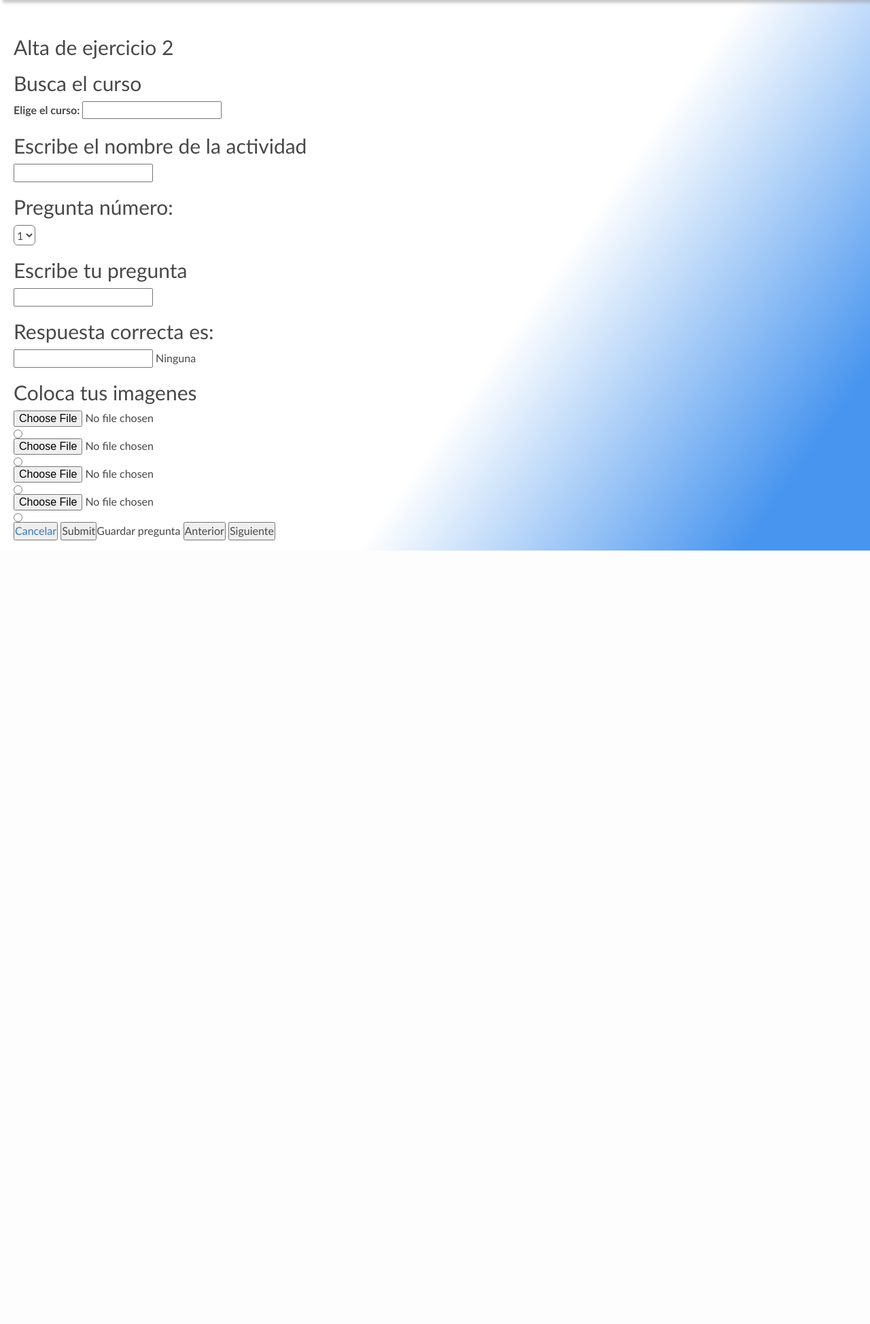
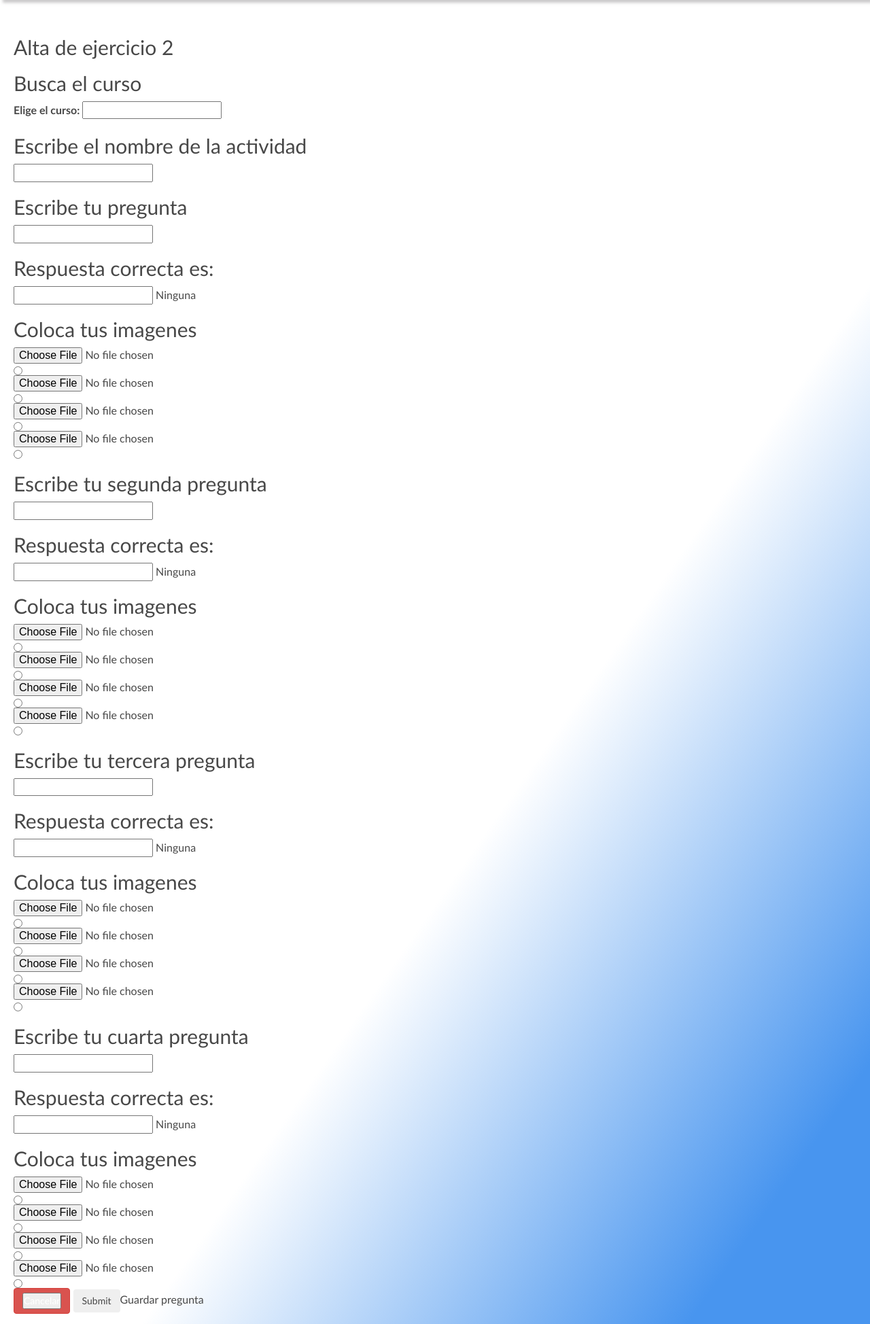
Before and after one commit to david7ello/Refconap, a PHP site: page /altaEjercicio2.php in a window 1280 px wide. Shown: the part 51-1999 px from the top of the page at 68% size. Before the commit the page ends 861 px from the top, so only its background shows below. Run offline with PHP 8.4, Linux system fonts and the light colour scheme; the visitor is signed in with stand-in values (Sample User, id 1); data that the repository does not hold is empty; some libraries are stand-ins or nearby versions.

Commit message:
01_Alta_Ejericio2

```diff
--- a/altaEjercicio2.php
+++ b/altaEjercicio2.php
@@ -35,8 +35,19 @@ include("menu.php")
 
     function darValorCorrecta(event){
         valorCorrecto=event.target.value;
-        span = document.getElementById("respuestaCorrectaMostrada");
-        input = document.getElementById("inputRespuestaCorrecta");
+        if (event.target.name==="opcionPregunta1"){
+            span = document.getElementById("respuestaCorrectaMostrada1");
+            input = document.getElementById("inputRespuestaCorrecta1");
+        }else if (event.target.name==="opcionPregunta2"){
+            span = document.getElementById("respuestaCorrectaMostrada2");
+            input = document.getElementById("inputRespuestaCorrecta2");
+        }else if (event.target.name==="opcionPregunta3"){
+            span = document.getElementById("respuestaCorrectaMostrada3");
+            input = document.getElementById("inputRespuestaCorrecta3");
+        }else if (event.target.name==="opcionPregunta4"){
+            span = document.getElementById("respuestaCorrectaMostrada4");
+            input = document.getElementById("inputRespuestaCorrecta4")
+        }
         txt = document.createTextNode(valorCorrecto);
         span.textContent =""
         span.appendChild(txt);
@@ -64,76 +75,18 @@ include("menu.php")
       <h2>Escribe el nombre de la actividad</h2>
       <input id="actividad" name="actividad" type="text" required/>
 
+      <?php include('altaPregunta1Ejercicio2.php');
+            include('altaPregunta2Ejercicio2.php');
+            include('altaPregunta3Ejercicio2.php');
+            include('altaPregunta4Ejercicio2.php')
+            ?>
 
-
-      <h2>Pregunta número:</h2>
-
-        <select id="numeroPregunta" name="numeroPregunta">
-        <option>1</option>
-        <option>2</option>
-        <option>3</option>
-        <option>4</option>
-        </select>
-
-      <h2>Escribe tu pregunta</h2>
-      <input id="pregunta" name="pregunta" type="text" required/>
-
-      <h2>Respuesta correcta es:</h2>
-      <input id="inputRespuestaCorrecta" name="inputRespuestaCorrecta" class="" required/>
-      <span id="respuestaCorrectaMostrada" name="respuestaCorrectaMostrada">Ninguna</span>
-
-      <h2>Coloca tus imagenes</h2>
-      <div class="inputs">
-        <input id="imagenOpcionA" name="file1" type="file" accept=".jpg" required/>
-        <input
-          id="opcionA"
-          name="cambioCheck"
-          type="radio"
-          value="A"
-          onclick="darValorCorrecta(event)"
-        />
-      </div>
-
-      <div class="inputs">
-        <input id="imagenOpcionB" name="file2" type="file" accept=".jpg"required />
-        <input
-          id="opcionB"
-          name="cambioCheck"
-          type="radio"
-          value="B"
-          onclick="darValorCorrecta(event)"
-        />
-      </div>
-
-      <div class="inputs">
-        <input id="imagenOpcionC" name="file3" type="file" accept=".jpg" required />
-        <input
-          id="opcionC"
-          name="cambioCheck"
-          type="radio"
-          value="C"
-          onclick="darValorCorrecta(event)"
-        />
-      </div>
-
-      <div class="inputs">
-        <input id="imagenOpcionD" name="file4" type="file" accept=".jpg" required/>
-        <input
-          id="opcionD"
-          name="cambioCheck"
-          type="radio"
-          value="D"
-          onclick="darValorCorrecta(event)"
-        />
-      </div>
-
-      <div class="siguiente">
-        <a href="ejercicioDos.php">
+      <div class="btn_cancelar">
+        <a class="btn btn-danger" href="ejercicioDos.php">
         <button>Cancelar</button>
         </a>
-        <input type="submit" name="btn_guardarPregunta">Guardar pregunta</input>
-        <button> Anterior</button>
-        <button> Siguiente</button>
+        <input class="btn btn-sucess" type="submit" name="btn_guardarPregunta">Guardar pregunta</input>
+
       </div>
 </form>
 
--- /dev/null
+++ b/altaPregunta1Ejercicio2.php
@@ -0,0 +1,52 @@
+
+<h2>Escribe tu pregunta</h2>
+      <input id="pregunta" name="pregunta1" type="text" required/>
+
+      <h2>Respuesta correcta es:</h2>
+      <input id="inputRespuestaCorrecta1" name="respuestaCorrectaMostrada1" class="" required/>
+      <span id="respuestaCorrectaMostrada1" name="respuestaCorrectaMostrada1">Ninguna</span>
+
+      <h2>Coloca tus imagenes</h2>
+      <div class="inputs">
+        <input id="imagenOpcionA" name="file1Pregunta1" type="file" accept=".jpg" required/>
+        <input
+        id="opcionA"
+          name="opcionPregunta1"
+          type="radio"
+          value="A"
+          onclick="darValorCorrecta(event)"
+        />
+      </div>
+
+      <div class="inputs">
+        <input id="imagenOpcionB" name="file2Pregunta1" type="file" accept=".jpg"required />
+        <input
+          id="opcionB"
+          name="opcionPregunta1"
+          type="radio"
+          value="B"
+          onclick="darValorCorrecta(event)"
+        />
+      </div>
+
+      <div class="inputs">
+        <input id="imagenOpcionC" name="file3Pregunta1" type="file" accept=".jpg" required />
+        <input
+          id="opcionC"
+          name="opcionPregunta1"
+          type="radio"
+          value="C"
+          onclick="darValorCorrecta(event)"
+        />
+      </div>
+
+      <div class="inputs">
+        <input id="imagenOpcionD" name="file4Pregunta1" type="file" accept=".jpg" required/>
+        <input
+          id="opcionD"
+          name="opcionPregunta1"
+          type="radio"
+          value="D"
+          onclick="darValorCorrecta(event)"
+        />
+      </div>
--- /dev/null
+++ b/altaPregunta2Ejercicio2.php
@@ -0,0 +1,52 @@
+
+<h2>Escribe tu segunda pregunta</h2>
+      <input id="pregunta" name="pregunta2" type="text" required/>
+
+      <h2>Respuesta correcta es:</h2>
+      <input id="inputRespuestaCorrecta2" name="respuestaCorrectaMostrada2" class="" required/>
+      <span id="respuestaCorrectaMostrada2" name="respuestaCorrectaMostrada2">Ninguna</span>
+
+      <h2>Coloca tus imagenes</h2>
+      <div class="inputs">
+        <input id="imagenOpcionA" name="file1Pregunta2" type="file" accept=".jpg" required/>
+        <input
+          id="opcionA"
+          name="opcionPregunta2"
+          type="radio"
+          value="A"
+          onclick="darValorCorrecta(event)"
+        />
+      </div>
+
+      <div class="inputs">
+        <input id="imagenOpcionB" name="file2Pregunta2" type="file" accept=".jpg"required />
+        <input
+          id="opcionB"
+          name="opcionPregunta2"
+          type="radio"
+          value="B"
+          onclick="darValorCorrecta(event)"
+        />
+      </div>
+
+      <div class="inputs">
+        <input id="imagenOpcionC" name="file3Pregunta2" type="file" accept=".jpg" required />
+        <input
+          id="opcionC"
+          name="opcionPregunta2"
+          type="radio"
+          value="C"
+          onclick="darValorCorrecta(event)"
+        />
+      </div>
+
+      <div class="inputs">
+        <input id="imagenOpcionD" name="file4Pregunta2" type="file" accept=".jpg" required/>
+        <input
+          id="opcionD"
+          name="opcionPregunta2"
+          type="radio"
+          value="D"
+          onclick="darValorCorrecta(event)"
+        />
+      </div>
--- /dev/null
+++ b/altaPregunta3Ejercicio2.php
@@ -0,0 +1,52 @@
+
+<h2>Escribe tu tercera pregunta</h2>
+      <input id="pregunta" name="pregunta3" type="text" required/>
+
+      <h2>Respuesta correcta es:</h2>
+      <input id="inputRespuestaCorrecta3" name="respuestaCorrectaMostrada3" class="" required/>
+      <span id="respuestaCorrectaMostrada3" name="respuestaCorrectaMostrada3">Ninguna</span>
+
+      <h2>Coloca tus imagenes</h2>
+      <div class="inputs">
+        <input id="imagenOpcionA" name="file1Pregunta3" type="file" accept=".jpg" required/>
+        <input
+          id="opcionA"
+          name="opcionPregunta3"
+          type="radio"
+          value="A"
+          onclick="darValorCorrecta(event)"
+        />
+      </div>
+
+      <div class="inputs">
+        <input id="imagenOpcionB" name="file2Pregunta3" type="file" accept=".jpg"required />
+        <input
+          id="opcionB"
+          name="opcionPregunta3"
+          type="radio"
+          value="B"
+          onclick="darValorCorrecta(event)"
+        />
+      </div>
+
+      <div class="inputs">
+        <input id="imagenOpcionC" name="file3Pregunta3" type="file" accept=".jpg" required />
+        <input
+          id="opcionC"
+          name="opcionPregunta3"
+          type="radio"
+          value="C"
+          onclick="darValorCorrecta(event)"
+        />
+      </div>
+
+      <div class="inputs">
+        <input id="imagenOpcionD" name="file4Pregunta3" type="file" accept=".jpg" required/>
+        <input
+          id="opcionD"
+          name="opcionPregunta3"
+          type="radio"
+          value="D"
+          onclick="darValorCorrecta(event)"
+        />
+      </div>
--- /dev/null
+++ b/altaPregunta4Ejercicio2.php
@@ -0,0 +1,52 @@
+
+<h2>Escribe tu cuarta pregunta</h2>
+      <input id="pregunta" name="pregunta4" type="text" required/>
+
+      <h2>Respuesta correcta es:</h2>
+      <input id="inputRespuestaCorrecta4" name="respuestaCorrectaMostrada4" class="" required/>
+      <span id="respuestaCorrectaMostrada4" name="respuestaCorrectaMostrada4">Ninguna</span>
+
+      <h2>Coloca tus imagenes</h2>
+      <div class="inputs">
+        <input id="imagenOpcionA" name="file1Pregunta4" type="file" accept=".jpg" required/>
+        <input
+          id="opcionA"
+          name="opcionPregunta4"
+          type="radio"
+          value="A"
+          onclick="darValorCorrecta(event)"
+        />
+      </div>
+
+      <div class="inputs">
+        <input id="imagenOpcionB" name="file2Pregunta4" type="file" accept=".jpg"required />
+        <input
+          id="opcionB"
+          name="opcionPregunta4"
+          type="radio"
+          value="B"
+          onclick="darValorCorrecta(event)"
+        />
+      </div>
+
+      <div class="inputs">
+        <input id="imagenOpcionC" name="file3Pregunta4" type="file" accept=".jpg" required />
+        <input
+          id="opcionC"
+          name="opcionPregunta4"
+          type="radio"
+          value="C"
+          onclick="darValorCorrecta(event)"
+        />
+      </div>
+
+      <div class="inputs">
+        <input id="imagenOpcionD" name="file4Pregunta4" type="file" accept=".jpg" required/>
+        <input
+          id="opcionD"
+          name="opcionPregunta4"
+          type="radio"
+          value="D"
+          onclick="darValorCorrecta(event)"
+        />
+      </div>
```
Also changed, not shown: imgApi.php (+21 -15 lines).
